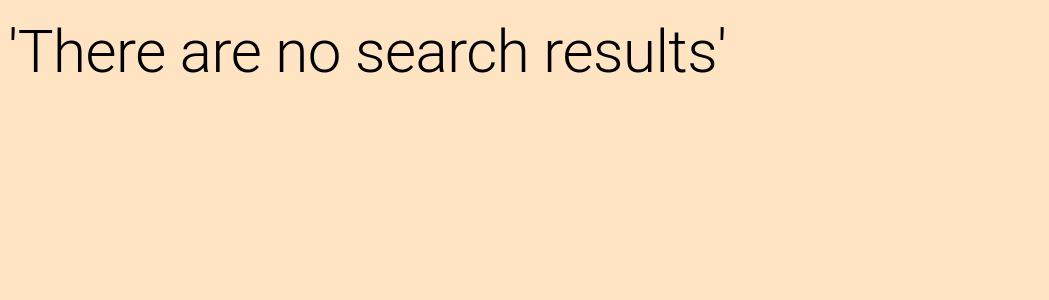
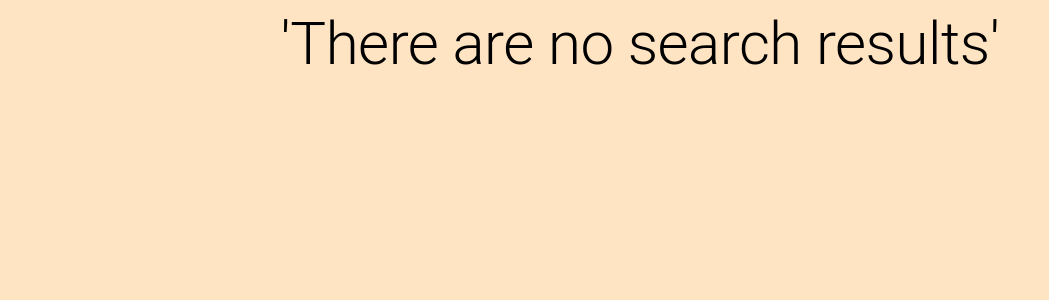
Before and after one commit to anjx123/Anime-Recommender, a React (Create React App) app: page /results in a window 1280 px wide. Shown: the top 300 px of the page, without its empty margins (0-1049 px from the left). Built offline with nearby package versions, Linux system fonts and the light colour scheme.

Commit message:
aaaaaaaaaaaaaaaaaaaaaaa

```diff
--- a/src/components/AnimeList.js
+++ b/src/components/AnimeList.js
@@ -2,14 +2,12 @@ import React from 'react';
 
 import { ImageList } from '@mui/material';
 import InfoCard from './InfoCard';
+import './AnimeList.css'
 
 const AnimeList = (props) => {
     return (
         <ImageList>
-        {props.data.map((anime) => (
-           <InfoCard key={anime.mal_id} anime={anime}/>
-           ))}
-
+            {props.data.map((anime) => (<InfoCard key={anime.mal_id} anime={anime}/>))}
          </ImageList>
     );
 };
--- a/src/components/InfoCard.js
+++ b/src/components/InfoCard.js
@@ -23,7 +23,10 @@ function InfoCard(props) {
                 />
                 </Paper>
 
-                <Typography variant="h5" component="h2"> {title} </Typography>
+                <Typography variant="h5" component="h2">
+                    {title}
+                </Typography>
+
                 <Typography variant="body2" component="h2" paragraph={true}>
                     {synopsis}
                 </Typography>
--- /dev/null
+++ b/src/pages/Results.css
@@ -0,0 +1,5 @@
+.Box {
+    align-items: center;
+    display: flex;
+    flex-direction: column;
+}
--- a/src/pages/Results.js
+++ b/src/pages/Results.js
@@ -3,6 +3,7 @@ import AnimeList from '../components/AnimeList';
 import { SearchContext } from '../context/search';
 import { Box } from '@mui/system';
 import { Typography } from '@mui/material';
+import './Results.css'
 
 const Results = () => {
     const search = useContext(SearchContext);
@@ -28,9 +29,9 @@ const Results = () => {
     }, [search]);
 
     return (
-        <Box mt={2}>
+        <div className="Box">
         {(dataExists && <AnimeList data={search.profileData} />) || <Typography variant="h2"> 'There are no search results' </Typography>}
-        </Box>
+        </div>
     );
 };
 
```
Also changed, not shown: src/components/AnimeList.css (added).
